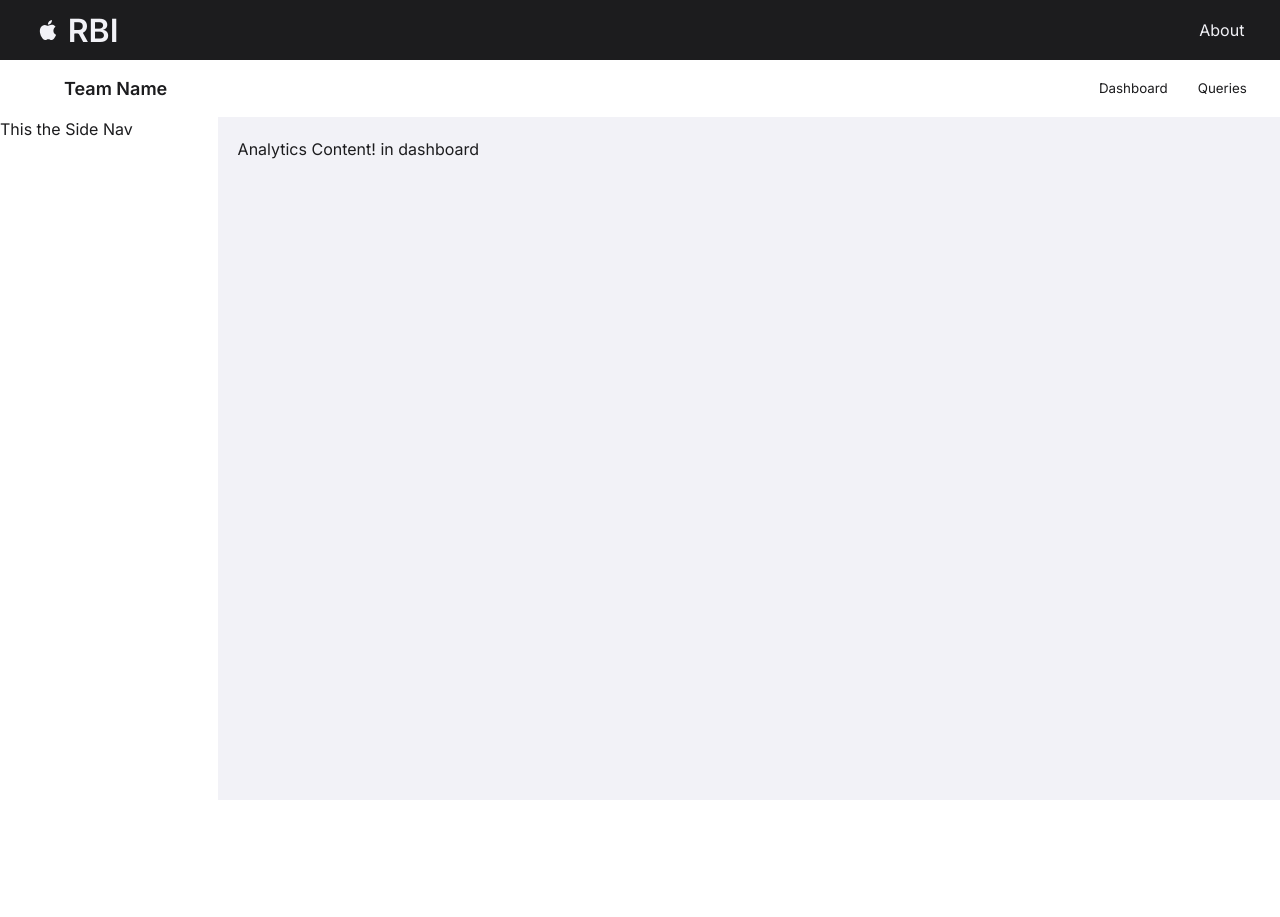
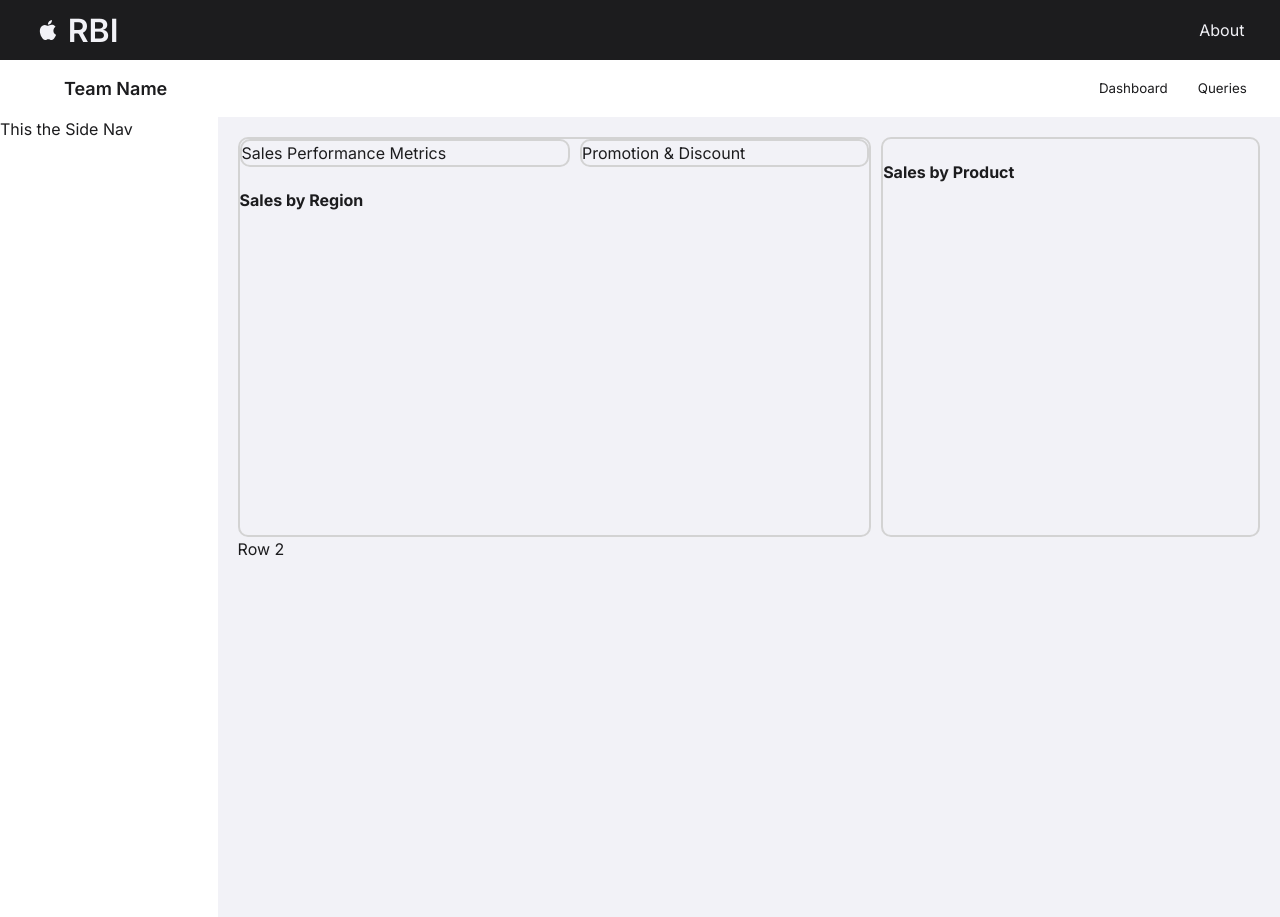
Before and after one commit to aichanzie/business-analytics, a React (Vite) app in the folder client/: page /analytics in a window 1280 px wide. Before the commit the page ends 800 px from the top, so only its background shows below. Built offline with nearby package versions, Linux system fonts and the light colour scheme; a web font is replaced by a local one.

Commit message:
creating dashboard sections

```diff
--- a/client/src/App.css
+++ b/client/src/App.css
@@ -22,6 +22,4 @@ button:hover {
 .app-container {
     display: flex;
     flex-direction: column;
-    background-color: yellowgreen;
-    height: 100vh;
 }
--- /dev/null
+++ b/client/src/components/analytics/analytics.css
@@ -0,0 +1,12 @@
+.row {
+    display: flex;
+    flex-direction: row;
+    gap: 10px;
+}
+
+.row-item {
+    flex-grow: 1;
+    border: 2px solid lightgrey;
+    margin: 0;
+    border-radius: 10px;
+}
--- /dev/null
+++ b/client/src/components/analytics/analytics.jsx
@@ -0,0 +1,32 @@
+import "./analytics.css";
+function AnalyticsSection() {
+    return (
+        <>
+            <div className="row" style={{ height: "50vh" }}>
+                <div className="row-item">
+                    <div className="row">
+                        <p className="row-item">Sales Performance Metrics</p>
+                        <p className="row-item">Promotion & Discount</p>
+                    </div>
+                    <div>
+                        <h4>Sales by Region</h4>
+                    </div>
+                </div>
+                <div className="row-item">
+                    <h4>Sales by Product</h4>
+                </div>
+            </div>
+            <div className="row" style={{ height: "50vh" }}>
+                Row 2
+            </div>
+            <div className="row" style={{ height: "50vh" }}>
+                Row 3
+            </div>
+            <div className="row" style={{ height: "50vh" }}>
+                Row 4
+            </div>
+        </>
+    );
+}
+
+export default AnalyticsSection;
--- a/client/src/components/dashboard/dashboard.css
+++ b/client/src/components/dashboard/dashboard.css
@@ -8,4 +8,7 @@
 #section-content {
     flex-grow: 1;
     padding: 20px;
+    gap: 40px;
+    height: 100vh;
+    overflow-y: auto;
 }
--- a/client/src/components/dashboard/dashboard.jsx
+++ b/client/src/components/dashboard/dashboard.jsx
@@ -1,3 +1,4 @@
+import AnalyticsSection from "../analytics/analytics";
 import VerticalNavPanel from "../vertical-nav/vertical-nav";
 import "./dashboard.css";
 function Dashboard() {
@@ -5,7 +6,7 @@ function Dashboard() {
         <div id="section">
             <VerticalNavPanel />
             <div id="section-content" className="bg-system-gray-6">
-                Analytics Content! in dashboard
+                <AnalyticsSection />
             </div>
         </div>
     );
--- a/client/src/components/sub-navigation/sub-nav-bar.css
+++ b/client/src/components/sub-navigation/sub-nav-bar.css
@@ -7,6 +7,9 @@
     color: #c7c7cc;
     background-color: white;
     font-size: 10pt;
+    position: sticky !important;
+    top: 0;
+    z-index: 10;
 }
 #sub-nav-bar > a {
     row-gap: 15px;
--- a/client/src/components/vertical-nav/vertical-nav.css
+++ b/client/src/components/vertical-nav/vertical-nav.css
@@ -1,3 +1,8 @@
 #vertical-nav-panel {
     width: 17%;
+    position: sticky !important;
+    top: 0;
+    left: 0;
+    height: 100vh;
+    z-index: 5;
 }
--- a/client/src/components/vertical-nav/vertical-nav.jsx
+++ b/client/src/components/vertical-nav/vertical-nav.jsx
@@ -1,11 +1,7 @@
 import "./vertical-nav.css";
 
 function VerticalNavPanel() {
-    return (
-        <div id="vertical-nav-panel" className="">
-            This the Side Nav
-        </div>
-    );
+    return <div id="vertical-nav-panel">This the Side Nav</div>;
 }
 
 export default VerticalNavPanel;
```
